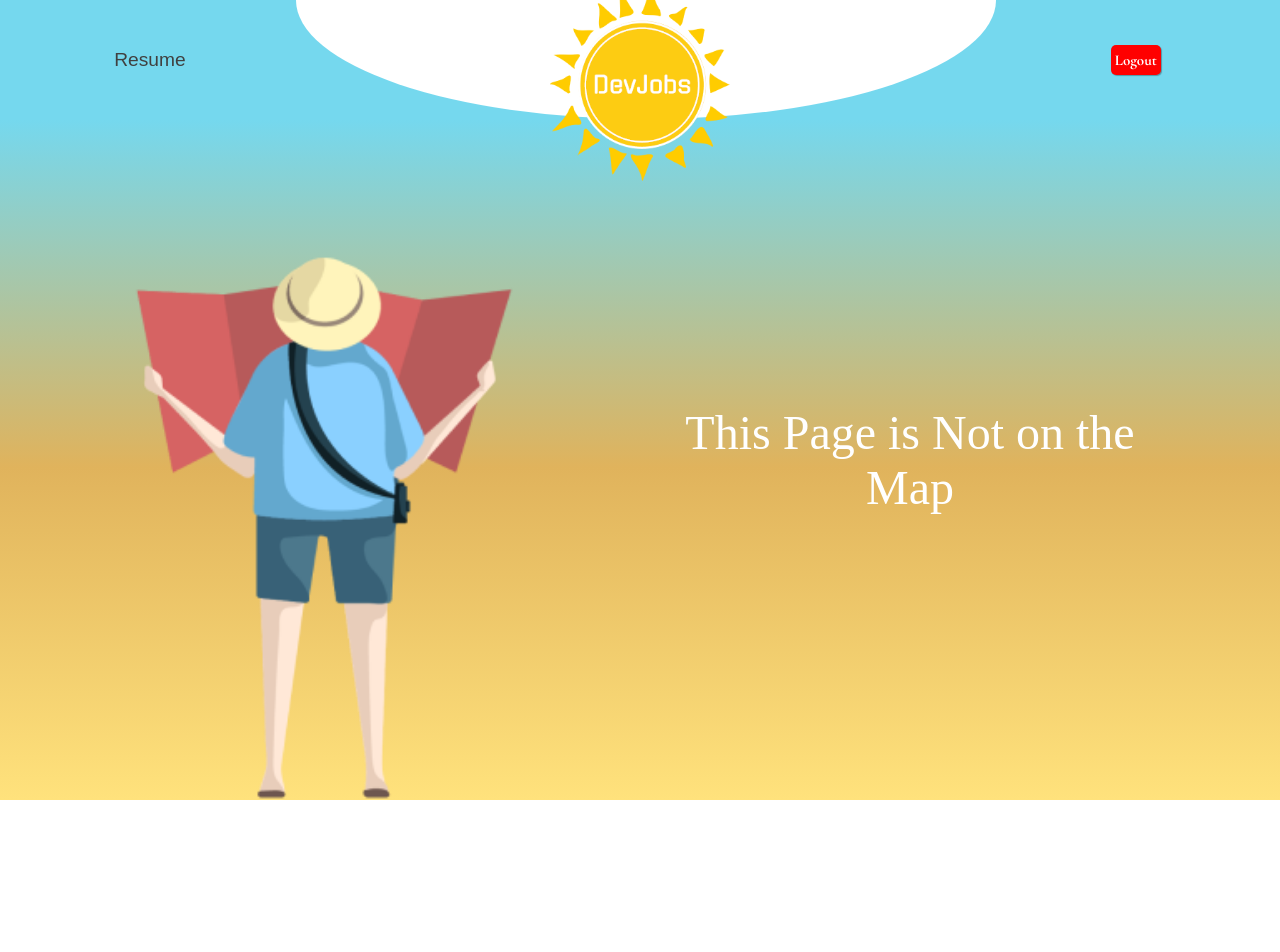
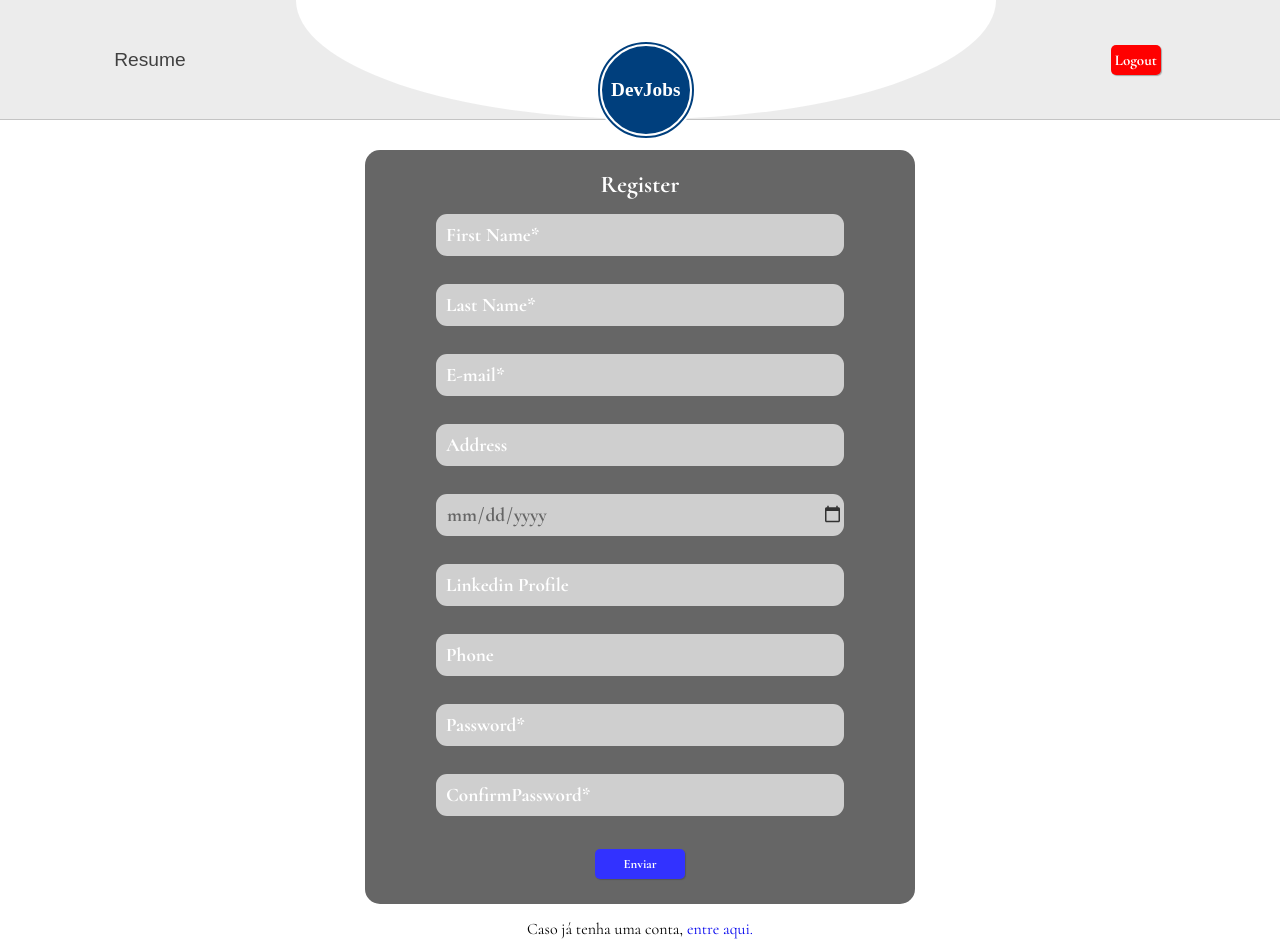
Before and after one commit to brunovcg/devjobs, a React (Create React App) app: page /register in a window 1280 px wide. Shown: the top 952 px of the page. Before the commit the page ends 800 px from the top, so only its background shows below. Built offline with nearby package versions, Linux system fonts and the light colour scheme; a web font is replaced by a local one.

Commit message:
style: Positioning elements in the page.

```diff
--- a/src/pages/UserRegister/index.jsx
+++ b/src/pages/UserRegister/index.jsx
@@ -1,6 +1,6 @@
 import React from 'react';
 import { Link, useHistory } from 'react-router-dom';
-import { FormStyled, Container, Text } from './styles';
+import { FormStyled, Container, Text, Page } from './styles';
 import Button from '../../components/Button';
 import api from '../../services/api';
 import Input from '../../components/Input';
@@ -79,6 +79,7 @@ const Register = () => {
   return (
   <>
   <Header />
+  <Page>
   <Container>
     <h2>Register</h2>
 
@@ -171,7 +172,7 @@ const Register = () => {
     <Button
         setClick={handleSubmit(onSubmitFunction)}
         setColor='blue'
-        setSize='medium'
+        setSize='large'
     >
         Enviar
     </Button>
@@ -182,6 +183,8 @@ const Register = () => {
   </Container>
 
   <Text>Caso já tenha uma conta, <Link to='/login'>entre aqui.</Link></Text>
+  <Text>*Campo Obrigatório.</Text>
+  </Page>
   </>
   );
 }
--- a/src/pages/UserRegister/styles.js
+++ b/src/pages/UserRegister/styles.js
@@ -1,12 +1,26 @@
-import { styled } from 'styled-components';
+import styled from 'styled-components';
+
+export const Page = styled.div`
+    display: flex;
+    flex-direction: column;
+    position: relative;
+    margin-top: 30px;
+    width: 100%;
+    align-items: center;
+    justify-content: center;
+`
 
 export const Container = styled.div`
-    position: absolute;
+
     width: 100%;
     opacity: 0.8;
     display: flex;
     flex-direction: column;
     text-align: center;
+    justify-content: center;
+    align-items: center;
+    padding: 20px;
+    margin-bottom: 15px;
 
     h2{
         color: white;
@@ -25,13 +39,14 @@ export const FormStyled = styled.form`
     width: 80%;
     display: flex;
     flex-direction: column;
+    align-items: center;
+    justify-content: center;
 
     input{
-        margin-bottom: 15px;
     }
 `
 
 export const Text = styled.p`
     text-align: center;
-    margin-top: 15px;
+    margin-bottom: 15px;
 `
--- a/src/routes/routes.jsx
+++ b/src/routes/routes.jsx
@@ -4,6 +4,7 @@ import { Home } from "../pages/Home";
 import Search from "../pages/Search";
 import Dashboard from "../pages/Dashboard";
 import PageNotFound from '../pages/PageNotFound'
+import Register from "../pages/UserRegister";
 
 const Routes = () => {
   return (
@@ -17,6 +18,9 @@ const Routes = () => {
       <Route path="/dashboard">
         <Dashboard />
       </Route>
+      <Route path="/register">
+        <Register />
+      </Route>
       <Route>
         <PageNotFound/>
       </Route>
```
